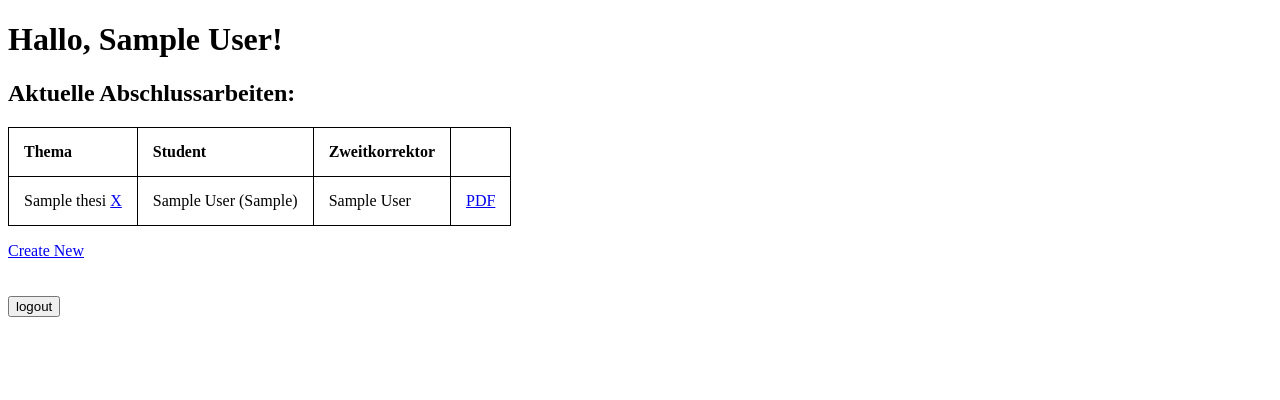
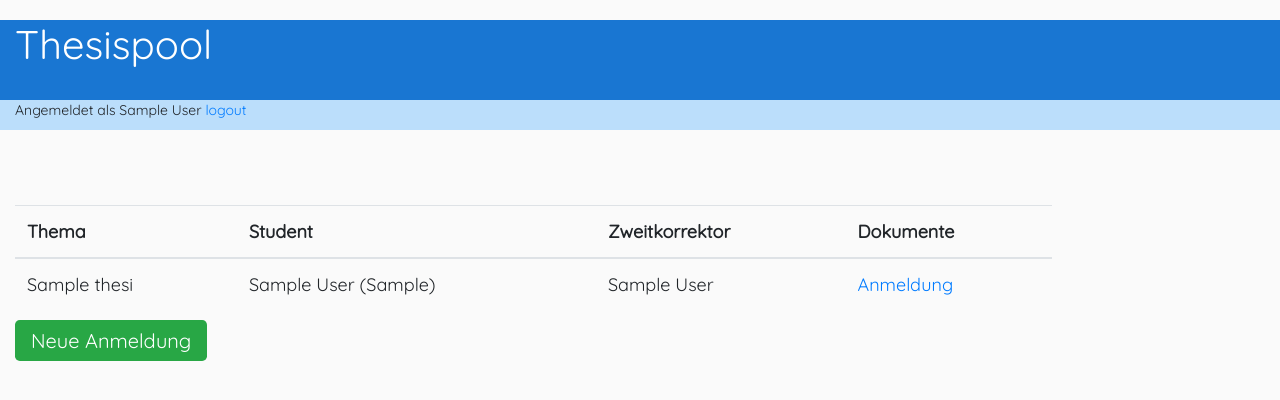
Before and after one commit to informatik-mannheim/faculty-thesis-db, a Django app: template website/templates/website/overview.html in a window 1280 px wide. Shown: the top 400 px of the page. Run offline with Django 3.2, Linux system fonts and the light colour scheme; the template is opened without the code that fills it: values that come from a table or form of the project are taken from there, others are empty; a user stored in the database is signed in; tables that the repository leaves empty hold one stand-in row (values such as "Sample post"); some libraries are stand-ins or nearby versions.

Commit message:
Add some basic styling so it looks like a page for humans

```diff
--- a/website/static/website/style.css
+++ b/website/static/website/style.css
@@ -1,9 +1,97 @@
- table, th, td {
-	border: 1px solid;
-	border-collapse: collapse;
- }
+@CHARSET "UTF-8";
 
- th, td {
-    padding: 15px;
-    text-align: left;
+/* Palette generated by Material Palette - materialpalette.com/blue/deep-orange */
+
+.dark-primary-color    { background: #1976D2; }
+.default-primary-color { background: #2196F3; }
+.light-primary-color   { background: #BBDEFB; }
+.text-primary-color    { color: #FFFFFF; }
+.accent-color          { background: #FF5722; }
+.primary-text-color    { color: #212121; }
+.secondary-text-color  { color: #757575; }
+.divider-color         { border-color: #BDBDBD; }
+
+.ribbon {
+	height: 30px;
+	margin-bottom: 75px;
+	font-size: 14px;
 }
+
+h1, body {
+	margin: 0px;
+ 	padding: 0px;
+}
+
+body {
+ 	font-family: 'Quicksand', sans-serif;
+ 	background-color: #fafafa;
+ 	font-size: 18px;
+}
+
+
+
+* {
+    -webkit-box-sizing: border-box;
+	   -moz-box-sizing: border-box;
+	        box-sizing: border-box;
+	outline: none;
+}
+
+.form-control {
+	position: relative;
+	font-size: 16px;
+	height: auto;
+	padding: 10px;
+	@include box-sizing(border-box);
+
+	&:focus {
+	  z-index: 2;
+	}
+}
+
+.login-form {
+	margin-top: 120px;
+}
+
+form[role=login] {
+	color: #5d5d5d;
+	background: #e0e0e0;
+	padding: 26px;
+	border-radius: 10px;
+	-moz-border-radius: 10px;
+	-webkit-border-radius: 10px;
+}
+
+form[role=login] img {
+	display: block;
+	margin: 0 auto;
+	margin-bottom: 35px;
+}
+
+form[role=login] input,
+form[role=login] button {
+	font-size: 18px;
+	margin: 16px 0;
+}
+
+form[role=login] > div {
+	text-align: center;
+}
+
+.form-links {
+	text-align: center;
+	margin-top: 1em;
+	margin-bottom: 50px;
+}
+
+.form-links a {
+		color: #fff;
+}
+
+#id_username {
+	width: 300px;
+}
+
+#id_password {
+	width: 300px;
+}
--- a/website/templates/website/base.html
+++ b/website/templates/website/base.html
@@ -4,9 +4,20 @@
 <html>
 	<head>
 		<title>Thesispool</title>
+		<link href="https://fonts.googleapis.com/css?family=Quicksand" rel="stylesheet">
+
+		<link rel="stylesheet" type="text/css" href="{% static 'website/bootstrap-3.3.7-dist/css/bootstrap.min.css' %}">
+		<link rel="stylesheet" type="text/css" href="{% static 'website/bootstrap-3.3.7-dist/css/bootstrap-theme.css' %}">
 		<link rel="stylesheet" href="{% static 'website/style.css' %}">
+
+		{% block header %}
+		{% endblock header %}
 	</head>
 	<body>
+		<div class="col-md-12 dark-primary-color" style="height: 80px;">
+			<h1 class="text-primary-color" style="margin-top: 20px">Thesispool</h1>
+		</div>
+
 		{% block content %}
 		{% endblock content %}
 	</body>
--- a/website/templates/website/overview.html
+++ b/website/templates/website/overview.html
@@ -2,42 +2,36 @@
 {% load static %}
 
 {% block content %}
-	<h1>Hallo, {{ user.first_name }} {{ user.last_name }}!</h1>
-	<div>
-		<h2>Aktuelle Abschlussarbeiten:</h2>
+	<div class="col-md-12 light-primary-color ribbon">
+		<span class="text-secondary-color" style="margin-top: 25px;">Angemeldet als {{ user.first_name }} {{ user.last_name }}
+		</span>
+		<span>
+			<a href="/accounts/logout" class="label label-danger" >logout</a>
+		</span>
 	</div>
-<table>
+	<div class="col-md-10 col-md-offset-1">
+		<table class="ui celled table">
 			<thead>
-</thead>
 				<tr>
 					<th>Thema</th>
 					<th>Student</th>
 					<th>Zweitkorrektor</th>
+					<th>Dokumente</th>
 				</tr>
+			</thead>
+
 			<tbody>
 					{% for thesis in theses %}
 					<tr>
-			<td>{{thesis.title}} <a href="/delete/{{thesis.id}}">X</a></td>
+						<td>{{thesis.title}}</td>
 						<td>{{thesis.student}}</td>
 						<td>{{thesis.assessor.first_name}} {{thesis.assessor.last_name}}</td>
-			<td><a target="_blank" href="/download/{{thesis.id}}">PDF</a></td>
+						<td><a target="_blank" href="/download/{{thesis.id}}">Anmeldung</a></td>
 					</tr>
 					{% endfor %}
 			</tbody>
 		</table>
 
-	<ul>
-
-	</ul>
-
-	<a href="{% url 'create' %}">Create New</a>
-	<br />
-	<br />
-	<br />
-
-		<form method="get" action="/accounts/logout/">
-			{% csrf_token %}
-			<input type="submit" value="logout" />
-		</form>
-
+		<a class="btn-lg btn-success" href="{% url 'create' %}">Neue Anmeldung</a>
+	</div>
 {% endblock content %}
```
Also changed, not shown: website/templates/website/login.html (+39 -17 lines), 2 other files. Lines whose indentation alone changed are shown as unchanged.
